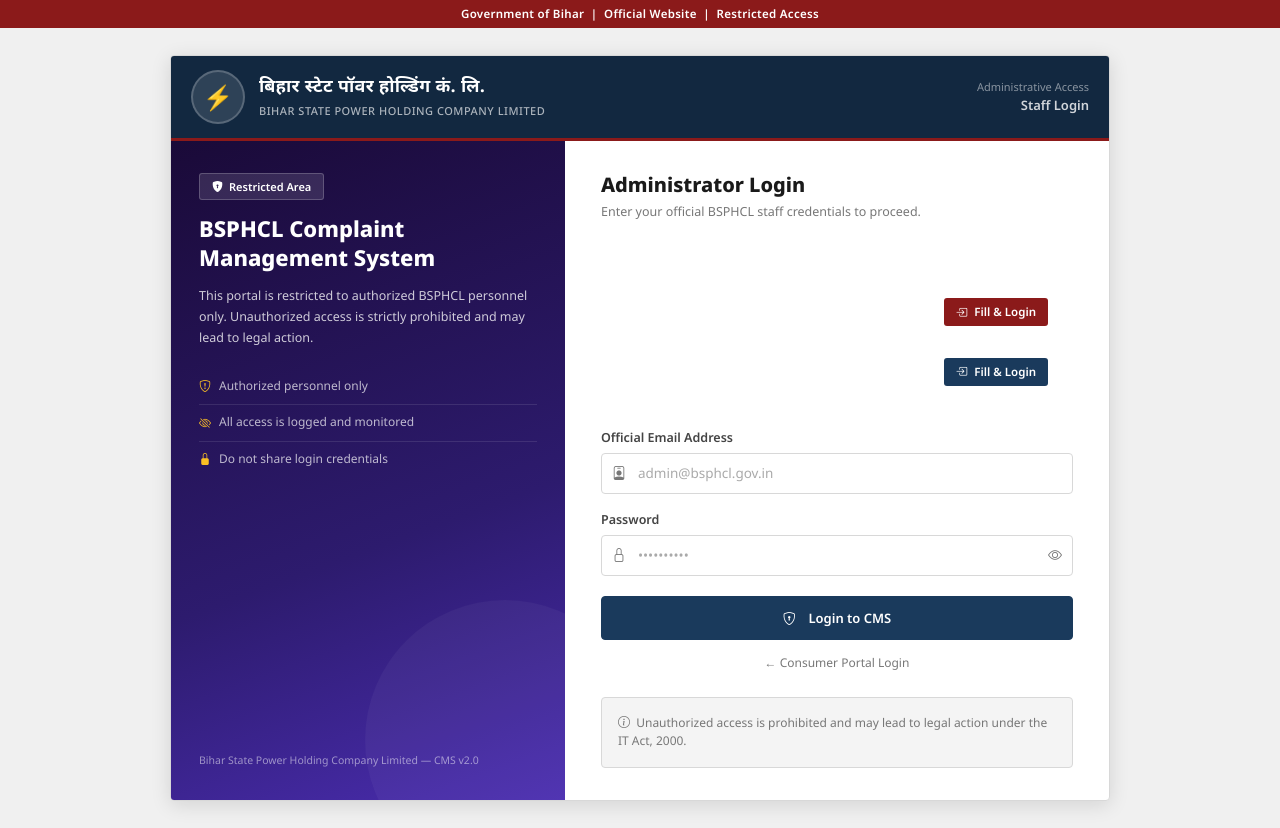
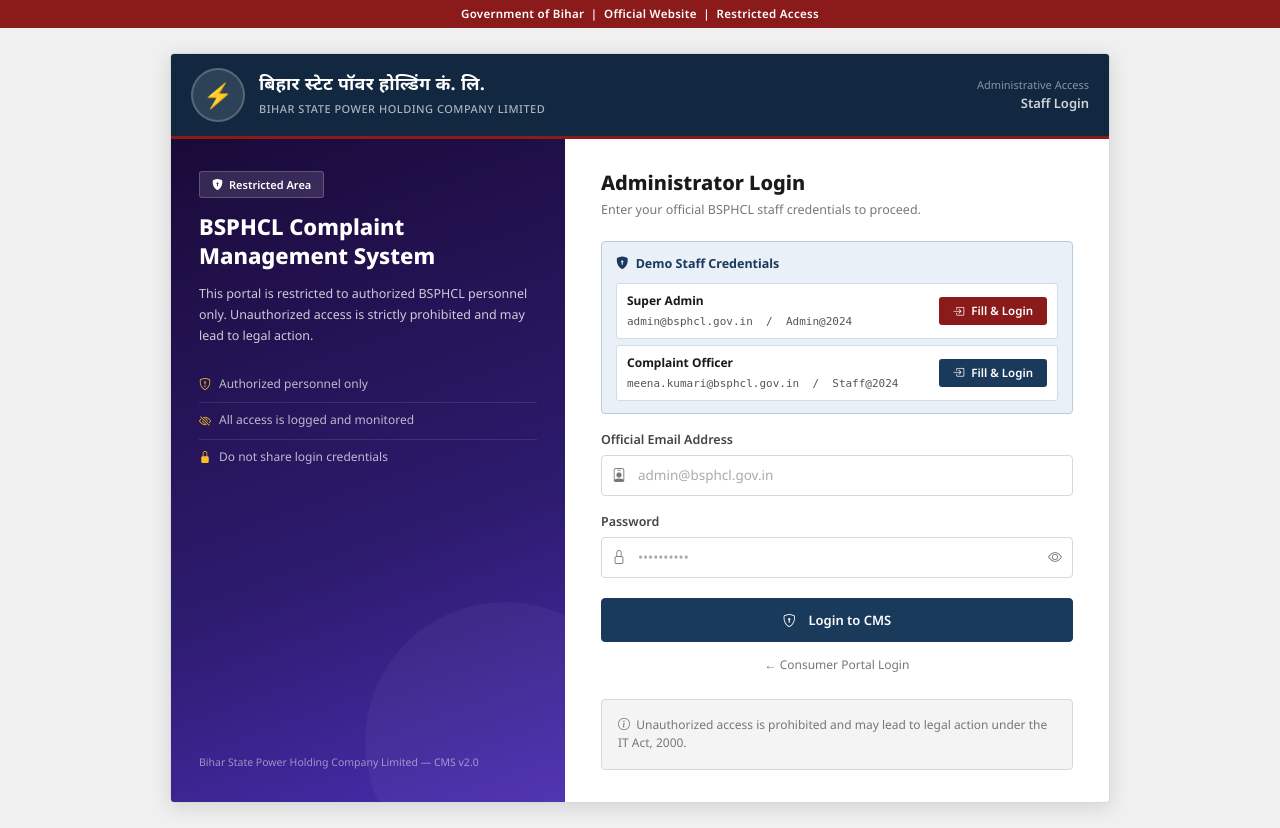
Before and after one commit to sakshii1411/bspchcl-complaint-portal, a Flask app: page /admin/login in a window 1280 px wide. Run offline with Flask 3, Linux system fonts and the light colour scheme.

Commit message:
fix: admin login demo banner text invisible — white text on white bg
Banner was using rgba(255,255,255,...) text colors designed for a dark
background, but the right panel is white. Text was completely invisible.

Fix: switched banner to light blue (#eaf0f7) background with dark text
(#1a1a1a labels, #555 email/password). Each credential row is a white
card with dark border. Email displayed in monospace for readability.
Fill buttons unchanged (maroon for admin, navy for officer).

```diff
--- a/templates/admin/login_admin.html
+++ b/templates/admin/login_admin.html
@@ -64,44 +64,44 @@
         {% endwith %}
 
         <!-- Demo credentials banner — Admin/Staff only -->
-        <div style="background:rgba(255,255,255,0.07);border:1px solid rgba(255,255,255,0.15);
-                    border-radius:var(--radius-sm);padding:12px 14px;margin-bottom:16px;">
-          <div style="font-weight:700;color:rgba(255,255,255,0.85);margin-bottom:10px;font-size:12.5px;">
+        <div style="background:#eaf0f7;border:1px solid #b8ccdf;
+                    border-radius:4px;padding:12px 14px;margin-bottom:16px;">
+          <div style="font-weight:700;color:#1A3A5C;margin-bottom:10px;font-size:12.5px;">
             <i class="bi bi-shield-lock-fill me-1"></i> Demo Staff Credentials
           </div>
 
           <!-- Super Admin row -->
           <div style="display:flex;justify-content:space-between;align-items:center;
-                      padding:8px 10px;background:rgba(255,255,255,0.06);border-radius:3px;
+                      padding:8px 10px;background:#fff;border:1px solid #d0dce8;border-radius:3px;
                       margin-bottom:6px;flex-wrap:wrap;gap:8px;">
             <div>
-              <div style="color:rgba(255,255,255,0.85);font-size:12px;font-weight:600;">Super Admin</div>
-              <div style="color:rgba(255,255,255,0.5);font-size:11px;margin-top:2px;">
+              <div style="color:#1a1a1a;font-size:12px;font-weight:700;">Super Admin</div>
+              <div style="color:#555;font-size:11px;margin-top:2px;font-family:monospace;">
                 admin@bsphcl.gov.in &nbsp;/&nbsp; Admin@2024
               </div>
             </div>
             <button type="button" class="demo-fill-btn"
                     data-email="admin@bsphcl.gov.in" data-pw="Admin@2024"
                     style="background:#8B1A1A;color:#fff;border:none;border-radius:3px;
-                           padding:5px 12px;font-size:11.5px;font-weight:600;cursor:pointer;white-space:nowrap;">
+                           padding:5px 14px;font-size:11.5px;font-weight:600;cursor:pointer;white-space:nowrap;">
               <i class="bi bi-box-arrow-in-right me-1"></i> Fill &amp; Login
             </button>
           </div>
 
           <!-- Staff Officer row -->
           <div style="display:flex;justify-content:space-between;align-items:center;
-                      padding:8px 10px;background:rgba(255,255,255,0.06);border-radius:3px;
+                      padding:8px 10px;background:#fff;border:1px solid #d0dce8;border-radius:3px;
                       flex-wrap:wrap;gap:8px;">
             <div>
-              <div style="color:rgba(255,255,255,0.85);font-size:12px;font-weight:600;">Complaint Officer</div>
-              <div style="color:rgba(255,255,255,0.5);font-size:11px;margin-top:2px;">
+              <div style="color:#1a1a1a;font-size:12px;font-weight:700;">Complaint Officer</div>
+              <div style="color:#555;font-size:11px;margin-top:2px;font-family:monospace;">
                 meena.kumari@bsphcl.gov.in &nbsp;/&nbsp; Staff@2024
               </div>
             </div>
             <button type="button" class="demo-fill-btn"
                     data-email="meena.kumari@bsphcl.gov.in" data-pw="Staff@2024"
                     style="background:#1A3A5C;color:#fff;border:none;border-radius:3px;
-                           padding:5px 12px;font-size:11.5px;font-weight:600;cursor:pointer;white-space:nowrap;">
+                           padding:5px 14px;font-size:11.5px;font-weight:600;cursor:pointer;white-space:nowrap;">
               <i class="bi bi-box-arrow-in-right me-1"></i> Fill &amp; Login
             </button>
           </div>
```
